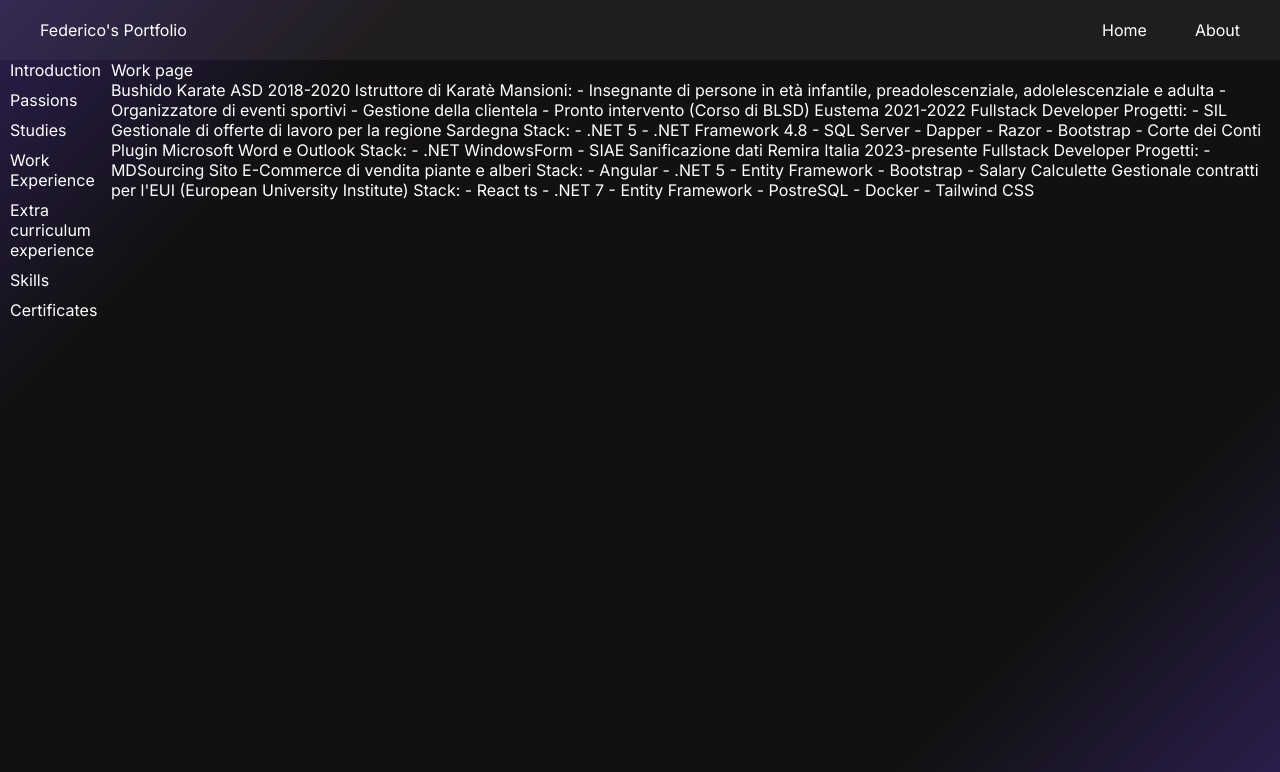
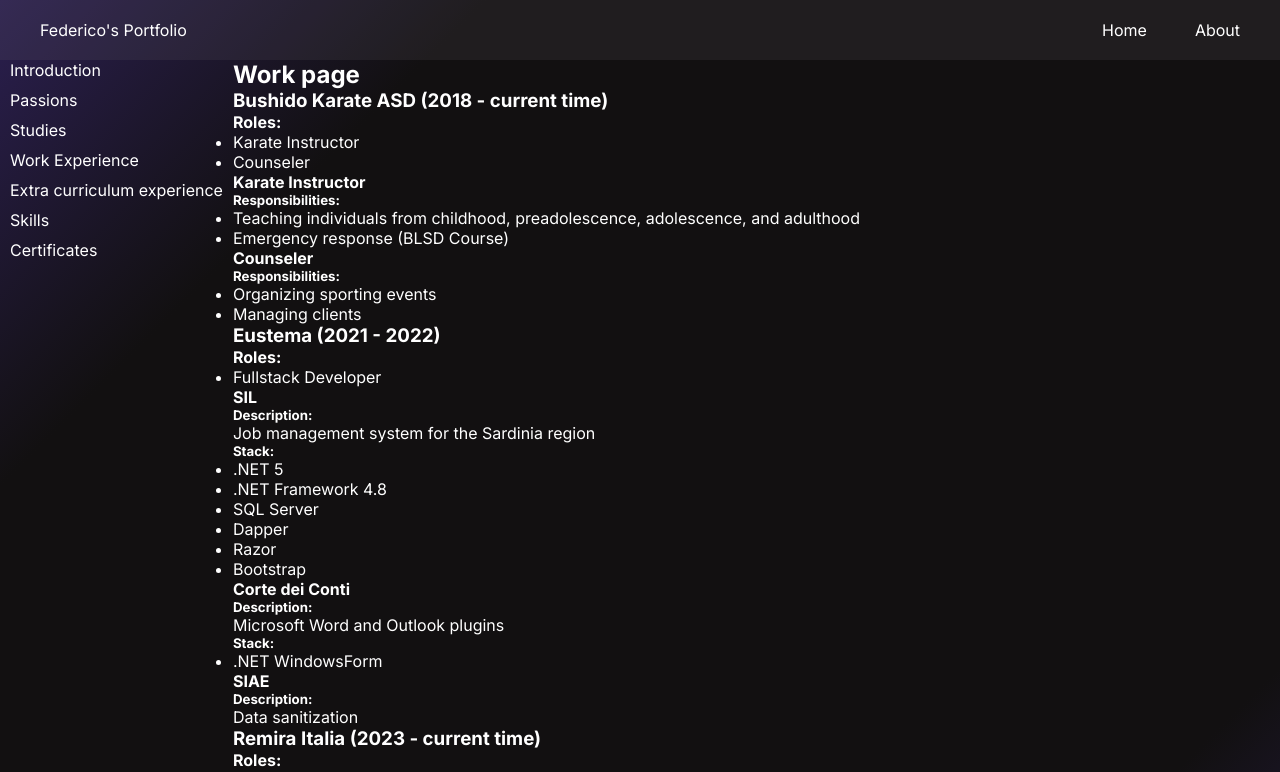
Before and after one commit to Tocco17/portfolio, a Next.js app: page /about/work in a window 1280 px wide. Shown: the top 772 px of the page. Built offline with nearby package versions, Linux system fonts and the light colour scheme.

Commit message:
work page

```diff
--- a/app/about/work/page.tsx
+++ b/app/about/work/page.tsx
@@ -1,58 +1,96 @@
+"use client";
+
+import workExperiences from "@/models/work-experiences"
+import { useState } from "react"
+
 const WorkPage = () => {
+	const [experiences] = useState(workExperiences)
+
 	return (<>
-		<div>Work page</div>
+		<h2>Work page</h2>
 
-		<p>
-			Bushido Karate ASD 2018-2020
-			Istruttore di Karatè
-			Mansioni:
-			- Insegnante di persone in età infantile, preadolescenziale, adolelescenziale e adulta
-			- Organizzatore di eventi sportivi
-			- Gestione della clientela
-			- Pronto intervento (Corso di BLSD)
+		<div>
+			{
+				experiences.map((experience, indexExperience) => {
+					const mainKey = `work-experience-${indexExperience}`
 
+					return (
+						<div key={mainKey}>
+							<h3>{experience.societyName} ({experience.start} - {experience.end ?? 'current time'})</h3>
 
-			Eustema 2021-2022
-			Fullstack Developer
-			Progetti:
-			- SIL
-				Gestionale di offerte di lavoro per la regione Sardegna
-				Stack:
-					- .NET 5
-					- .NET Framework 4.8
-					- SQL Server
-					- Dapper
-					- Razor
-					- Bootstrap
-			- Corte dei Conti
-				Plugin Microsoft Word e Outlook
-				Stack:
-					- .NET WindowsForm
-			- SIAE
-				Sanificazione dati
+							<div>
+								<h4>Roles:</h4>
+								<ul>
+									{
+										experience.roles.map((role, indexRole) => (
+											<li key={`${mainKey}-role-${indexRole}`}>{role}</li>
+										))
+									}
+								</ul>
+							</div>
 
-			Remira Italia 2023-presente
-			Fullstack Developer
-			Progetti:
-			- MDSourcing
-				Sito E-Commerce di vendita piante e alberi
-				Stack:
-					- Angular
-					- .NET 5
-					- Entity Framework
-					- Bootstrap
-			- Salary Calculette
-				Gestionale contratti per l'EUI (European University Institute)
-				Stack:
-					- React ts
-					- .NET 7
-					- Entity Framework
-					- PostreSQL
-					- Docker
-					- Tailwind CSS
+							<div>
+								{
+									experience.projects.map((project, indexProject) => {
+										const projectKey = `${mainKey}-project-${indexProject}`
 
+										return (
+											<div key={`${projectKey}`}>
+												<h4>{project.name}</h4>
 
-		</p>
+												{
+													project.description &&
+													<div>
+														<h5>Description:</h5>
+														<p>{project.description}</p>
+													</div>
+												}
+
+												{
+													project.responsibilities &&
+													<div>
+														<h5>Responsibilities:</h5>
+														<ul>
+															{
+																project.responsibilities.map((responsibility, indexResponsibility) => {
+																	const responsibilityKey = `${projectKey}-responsibility-${indexResponsibility}`
+																	return (
+																		<li key={responsibilityKey}>{responsibility}</li>
+																	)
+																})
+															}
+														</ul>
+													</div>
+												}
+
+												{
+													project.stack &&
+													<div>
+														<h5>Stack:</h5>
+														<ul>
+															{
+																project.stack.map((stack, indexStack) => {
+																	const stackKey = `${projectKey}-stack-${indexStack}`
+
+																	return (
+																		<li key={stackKey}>{stack}</li>
+																	)
+																})
+															}
+														</ul>
+													</div>
+
+												}
+											</div>
+										)
+									})
+								}
+							</div>
+						</div>
+					)
+				})
+			}
+		</div>
 	</>)
 }
 
--- /dev/null
+++ b/models/work-experiences.ts
@@ -0,0 +1,91 @@
+const bushidoExperience: WorkExperience = {
+	societyName: 'Bushido Karate ASD',
+	start: 2018,
+	roles: ['Karate Instructor', 'Counseler'],
+	projects: [
+		{
+			name: 'Karate Instructor',
+			responsibilities: [
+				"Teaching individuals from childhood, preadolescence, adolescence, and adulthood",
+				"Emergency response (BLSD Course)",
+			]
+		},
+		{
+			name: 'Counseler',
+			responsibilities: [
+				"Organizing sporting events",
+				"Managing clients",
+			]
+		}
+	]
+}
+
+const eustemaExperience: WorkExperience = {
+	societyName: 'Eustema',
+	start: 2021,
+	end: 2022,
+	roles: ['Fullstack Developer'],
+	projects: [
+		{
+			name: 'SIL',
+			description: 'Job management system for the Sardinia region',
+			stack: [
+				".NET 5",
+				".NET Framework 4.8",
+				"SQL Server",
+				"Dapper",
+				"Razor",
+				"Bootstrap",
+			]
+		},
+		{
+			name: 'Corte dei Conti',
+			description: 'Microsoft Word and Outlook plugins',
+			stack: [
+				".NET WindowsForm",
+			]
+		},
+		{
+			name: "SIAE",
+			description: "Data sanitization"
+		}
+	]
+}
+
+const remiraExperience: WorkExperience = {
+	societyName: "Remira Italia",
+	start: 2023,
+	roles: ["Fullstack Developer"],
+	projects: [
+		{
+			name: "MDSourcing",
+			description: "Sito E-Commerce di vendita piante e alberi",
+			stack: [
+				"Angular",
+				".NET 5",
+				"Entity Framework",
+				"Bootstrap",
+			]
+		},
+		{
+			name: "Salary Calculette",
+			description: "Gestionale contratti per l'EUI (European University Institute)",
+			stack: [
+				"React ts",
+				".NET 7",
+				"Entity Framework",
+				"PostreSQL",
+				"Docker",
+				"Tailwind CSS",
+			]
+		}
+	]
+}
+
+const workExperiences: WorkExperience[] = [
+	bushidoExperience,
+	eustemaExperience,
+	remiraExperience,
+]
+
+export default workExperiences
```
Also changed, not shown: types/models/work-experience.d.ts (added, +20 -0 lines).
